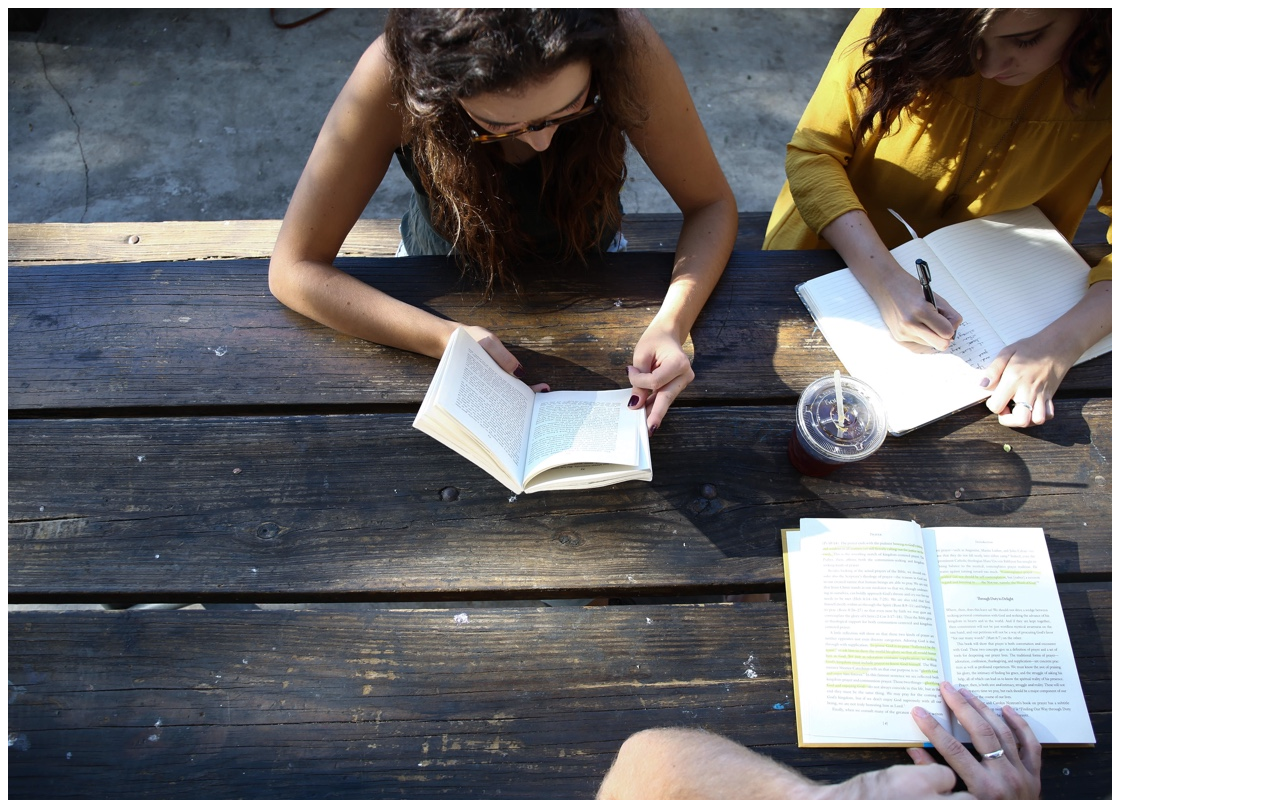
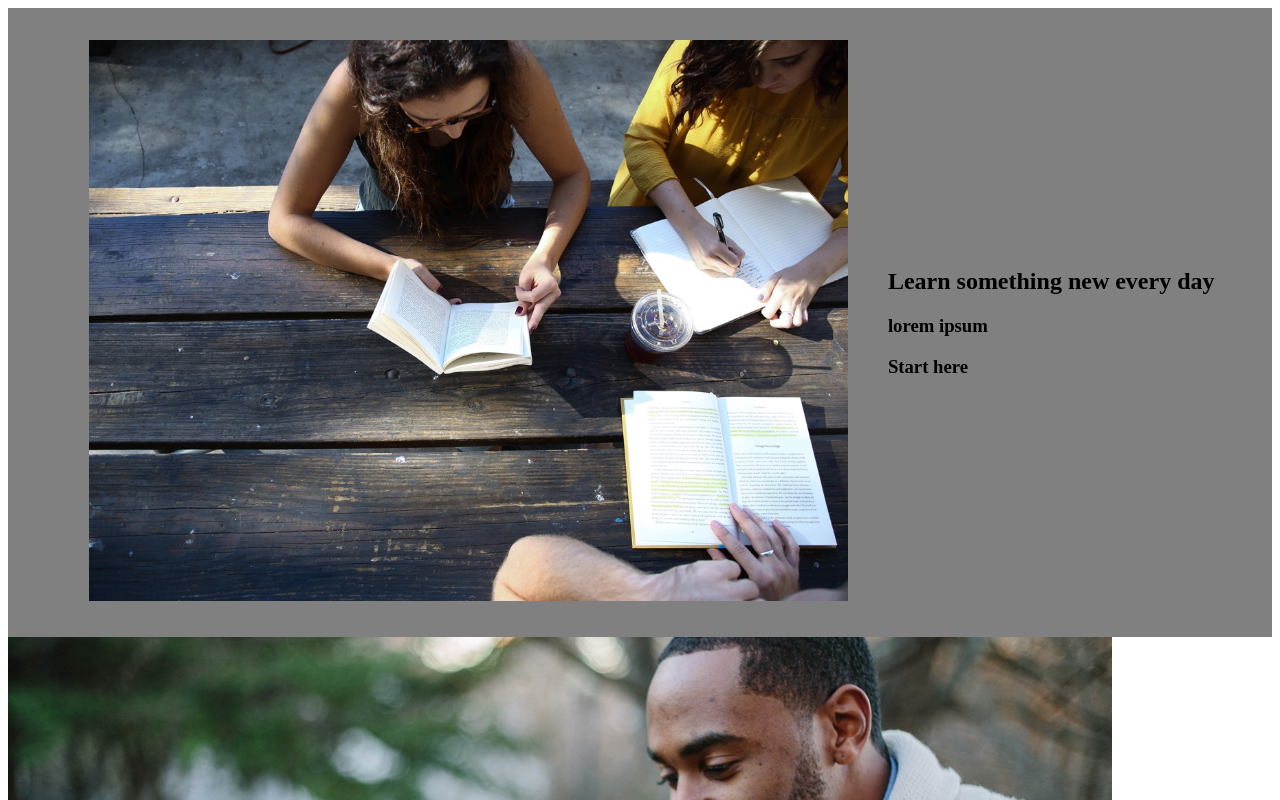
Before and after one commit to akbarratt/colmar, a plain HTML site: page index.html in a window 1280 px wide. Shown: the top 800 px of the page. Drawn offline with Linux system fonts and the light colour scheme; a web font is replaced by a local one.

Commit message:
Banner sizing and media queries.

```diff
--- a/index.html
+++ b/index.html
@@ -15,7 +15,7 @@
       <div class="banner img">
         <img src="./resources/images/banner.jpg" alt="">
       </div>
-      <div class="banner start">
+      <div class="banner main">
         <h2>Learn something new every day</h2>
         <h3>lorem ipsum</h3>
         <h3 class="button">Start here</h3>
--- a/resources/css/style.css
+++ b/resources/css/style.css
@@ -23,7 +23,49 @@ h4 {
 
 
 /* Header Styles */
+
+header {
+
+}
+
 /* Banner Styles */
+
+#banner {
+  background-color: gray;
+  display: flex;
+  flex-direction: column;
+  justify-content: center;
+  align-items: center;
+}
+
+.banner.img {
+  height: 180px;
+  overflow: hidden;
+}
+
+.banner img {
+  height: auto;
+  width: 100%;
+}
+
+@media only screen and (min-width: 400px) {
+  #banner {
+    flex-direction: row;
+
+  }
+
+  .banner.img {
+  height: auto;
+  width: 60%;
+  padding: 32px 24px;
+  }
+
+  .banner.main {
+    padding-left: 16px;
+  }
+
+}
+
 /* Info Styles */
 /* Course Styles */
 /* Video Styles */
```
